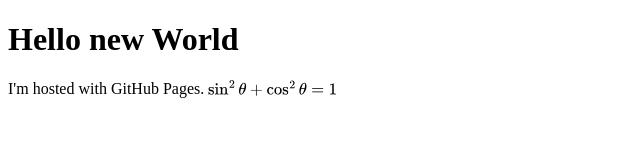
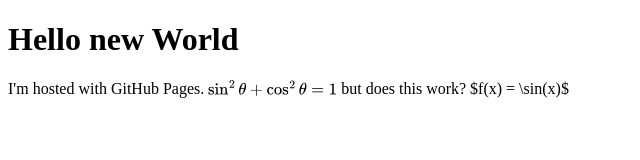
Before and after one commit to oliveras/Calculus_1, a plain HTML site: page index.html in a window 1280 px wide. Shown: the whole page, without its empty margins (0-640 px from the left). Drawn offline with nearby package versions, Linux system fonts and the light colour scheme.

Commit message:
Update index.html
Testing config file settings

```diff
--- a/index.html
+++ b/index.html
@@ -8,7 +8,7 @@
 </script>
 <body>
 <h1>Hello new World</h1>
-<p>I'm hosted with GitHub Pages. \(\sin^2\theta + \cos^2\theta = 1\)</p>
+<p>I'm hosted with GitHub Pages. \(\sin^2\theta + \cos^2\theta = 1\) but does this work? $f(x) = \sin(x)$</p>
 
 </body>
 </html>
```
